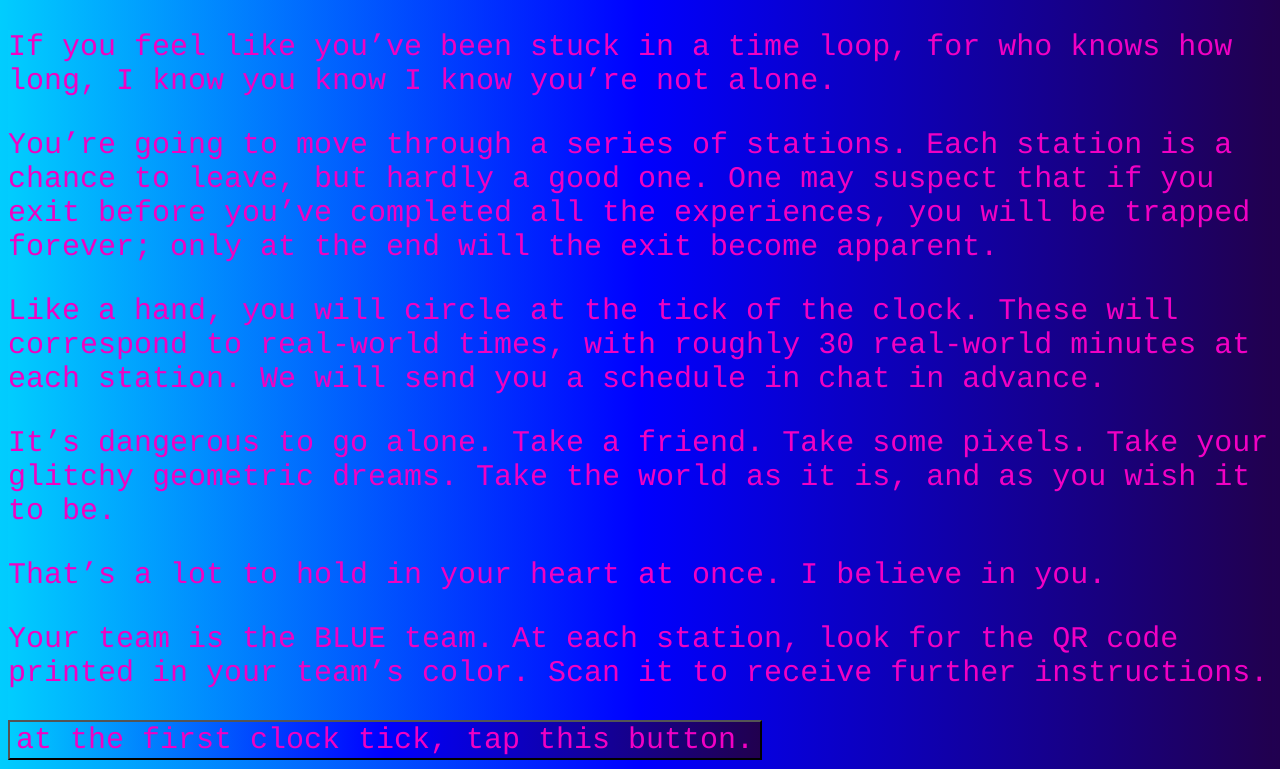
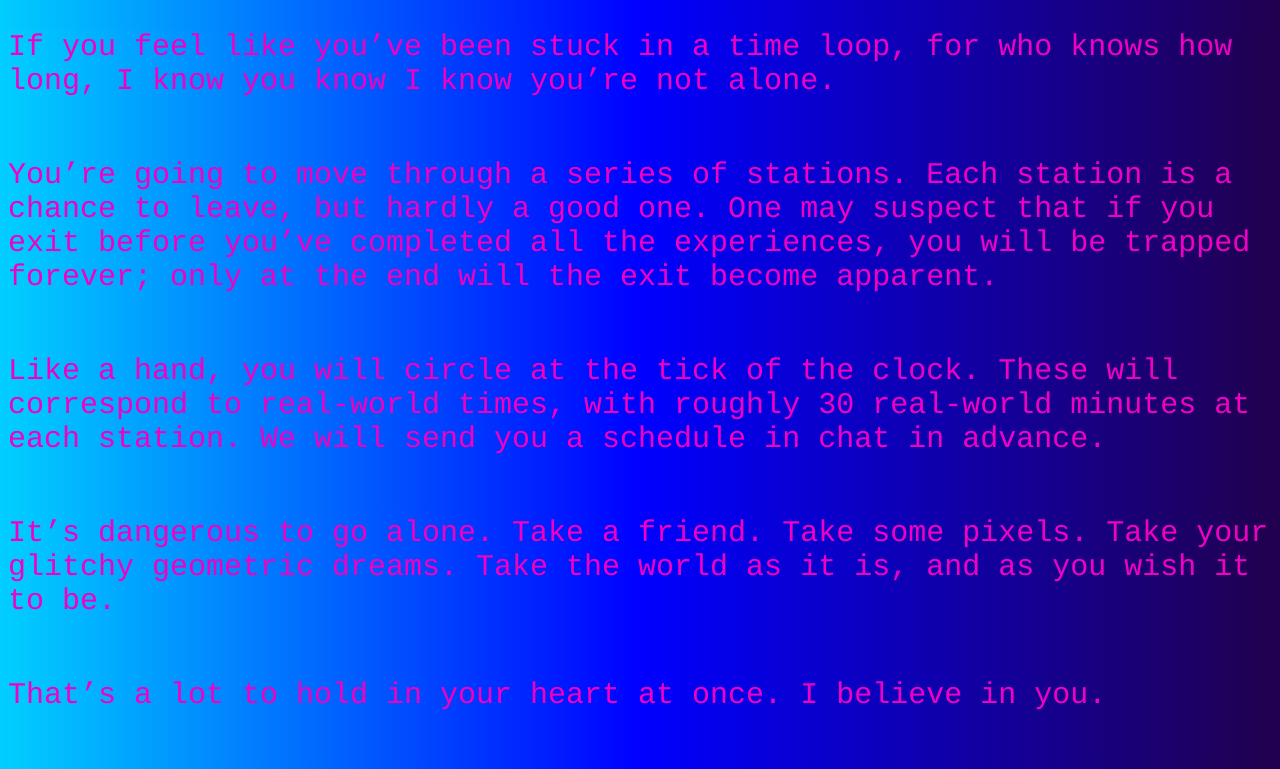
Before and after one commit to annthurium/vaporloop, a website: page src/public/start-blue.html in a window 1280 px wide. Shown: the top 769 px of the page. Drawn offline with Linux system fonts and the light colour scheme.

Commit message:
unjankify mobile styling

```diff
--- a/src/public/style-blue.css
+++ b/src/public/style-blue.css
@@ -28,4 +28,14 @@ span {
 
 .extra {
   color: #05ffa1;
+  font-weight: bold;
 }
+
+button {
+  height: 120px;
+  box-shadow: 10px 5px 5px#05ffa1;
+}
+
+p {
+  margin-bottom: 60px;
+}
--- a/src/public/style-green.css
+++ b/src/public/style-green.css
@@ -28,4 +28,14 @@ span {
 
 .extra {
   color: #bd00f1;
+  font-weight: bold;
 }
+
+button {
+  height: 120px;
+  box-shadow: 10px 5px 5px#bd00f1;
+}
+
+p {
+  margin-bottom: 60px;
+}
--- a/src/public/style-pink.css
+++ b/src/public/style-pink.css
@@ -28,4 +28,14 @@ span {
 
 .extra {
   color: #0000ff;
+  font-weight: bold;
 }
+
+button {
+  height: 120px;
+  box-shadow: 10px 5px 5px#0000ff;
+}
+
+p {
+  margin-bottom: 60px;
+}
--- a/src/public/style-purple.css
+++ b/src/public/style-purple.css
@@ -28,4 +28,14 @@ span {
 
 .extra {
   color: #ff0072;
+  font-weight: bold;
 }
+
+button {
+  height: 120px;
+  box-shadow: 10px 5px 5px#ff0072;
+}
+
+p {
+  margin-bottom: 60px;
+}
```
